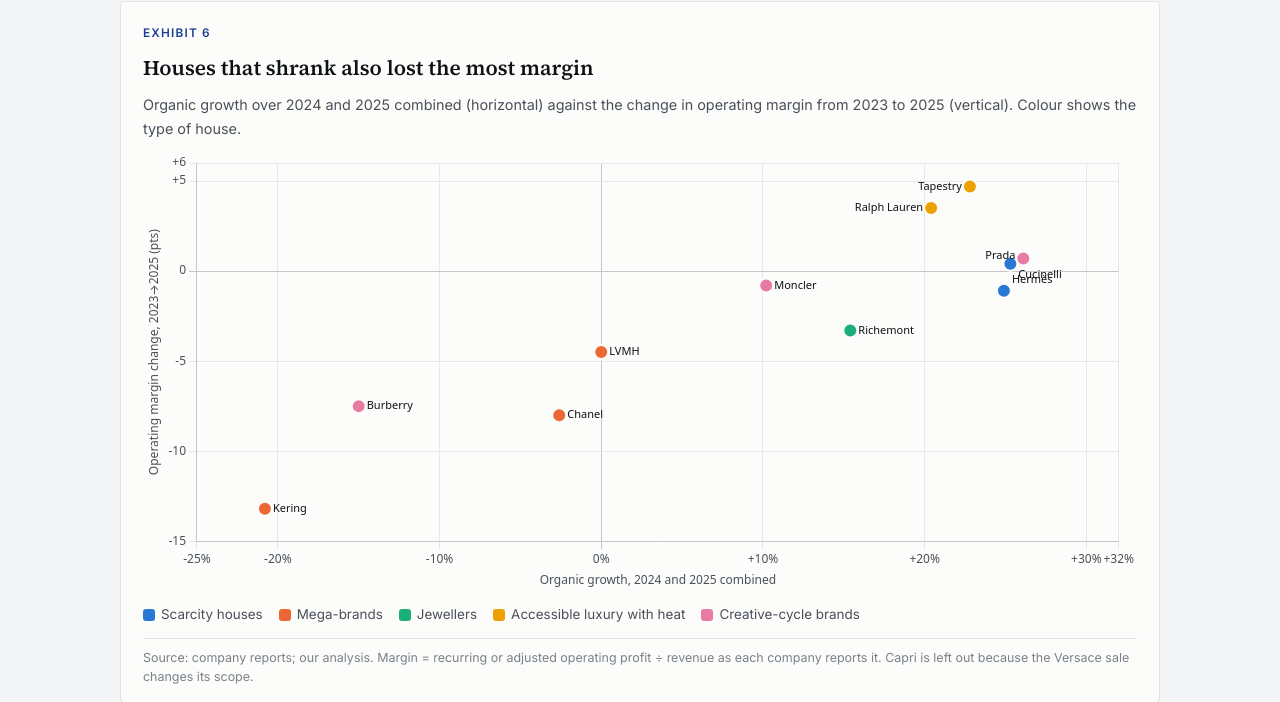
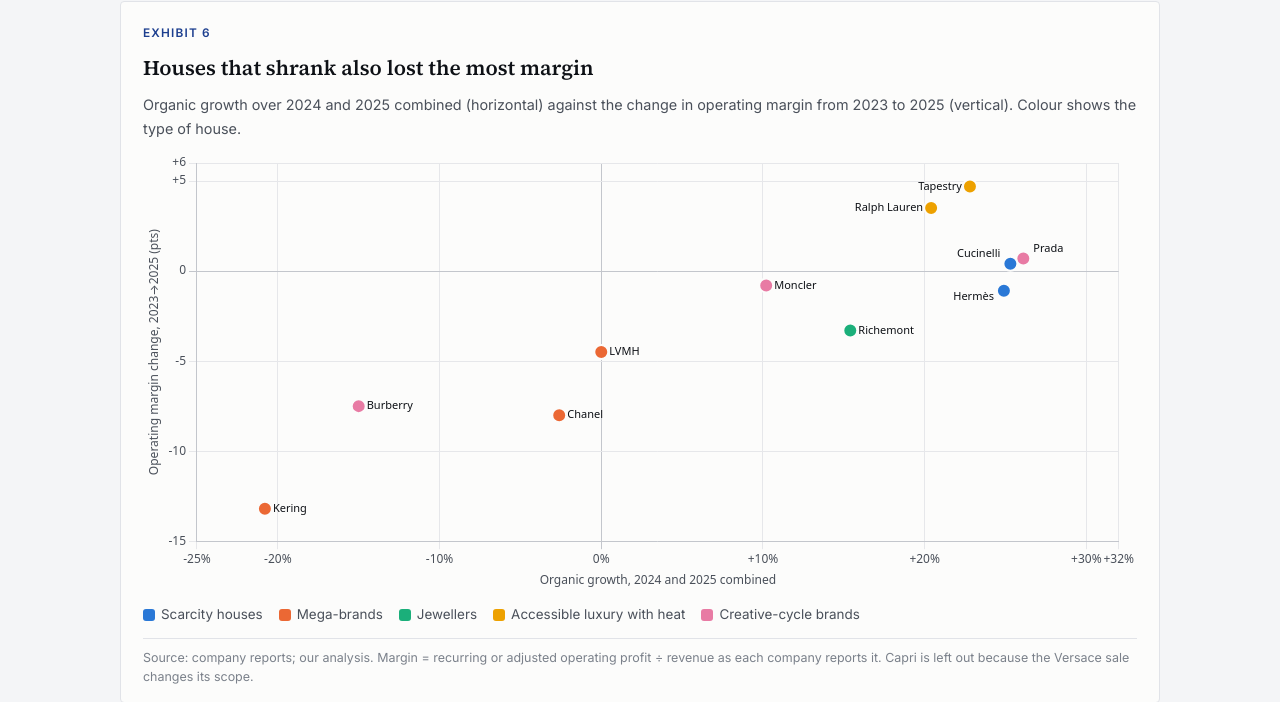
Before and after one commit to Ajay0704/Ajay0704.github.io, a plain HTML site: page luxury-report.html in a window 1280 px wide. Shown: the part 6369-7071 px from the top of the page. Drawn offline with nearby package versions, Linux system fonts and the light colour scheme.

Commit message:
Luxury report: stop the Hermès, Cucinelli and Prada labels overlapping in Exhibit 6
Co-Authored-By: Claude Opus 5.5 <noreply@anthropic.com>

```diff
--- a/luxury-report.html
+++ b/luxury-report.html
@@ -375,7 +375,7 @@ const DRAW = [
      tooltip: tip({ label: c => { const p = D.icons[c.dataIndex]; return c.datasetIndex === 0 ? `List price ${c.raw.toFixed(1)}% a year ($${p.p0.toLocaleString()} → $${p.p1.toLocaleString()})` : `US CPI ${c.raw.toFixed(1)}% a year`; } }) }),
      scales: { x: { beginAtZero: true, max: 14, grid: grid(), border: brd(), ticks: { callback: v => v + "%" } }, y: { grid: { display: false }, border: brd(), ticks: { autoSkip: false, font: { size: 11 } } } } }) }),
  () => { const lg = document.getElementById("lg-matrix"); lg.innerHTML = D.arch.map(a => `<span><i style="background:${css(a.var)}"></i>${a.name}</span>`).join("");
-   const off = { "Cucinelli": [8, 11], "Hermès": [8, -11], "Prada": [-8, -3], "Tapestry": [-8, 0], "Ralph Lauren": [-8, 0] };
+   const off = { "Cucinelli": [-10, -10], "Hermès": [-10, 6], "Prada": [10, -10], "Tapestry": [-8, 0], "Ralph Lauren": [-8, 0] };
    return new Chart(document.getElementById("c-matrix"), { type: "scatter",
    data: { datasets: D.arch.map(a => ({ label: a.name, data: D.matrix.filter(m => m.arch === a.name).map(m => ({ x: m.growth2y, y: m.dmargin, label: m.name, m: m.m2025,
        dx: (off[m.name] || [8, 0])[0], dy: (off[m.name] || [8, 0])[1] })),
```
